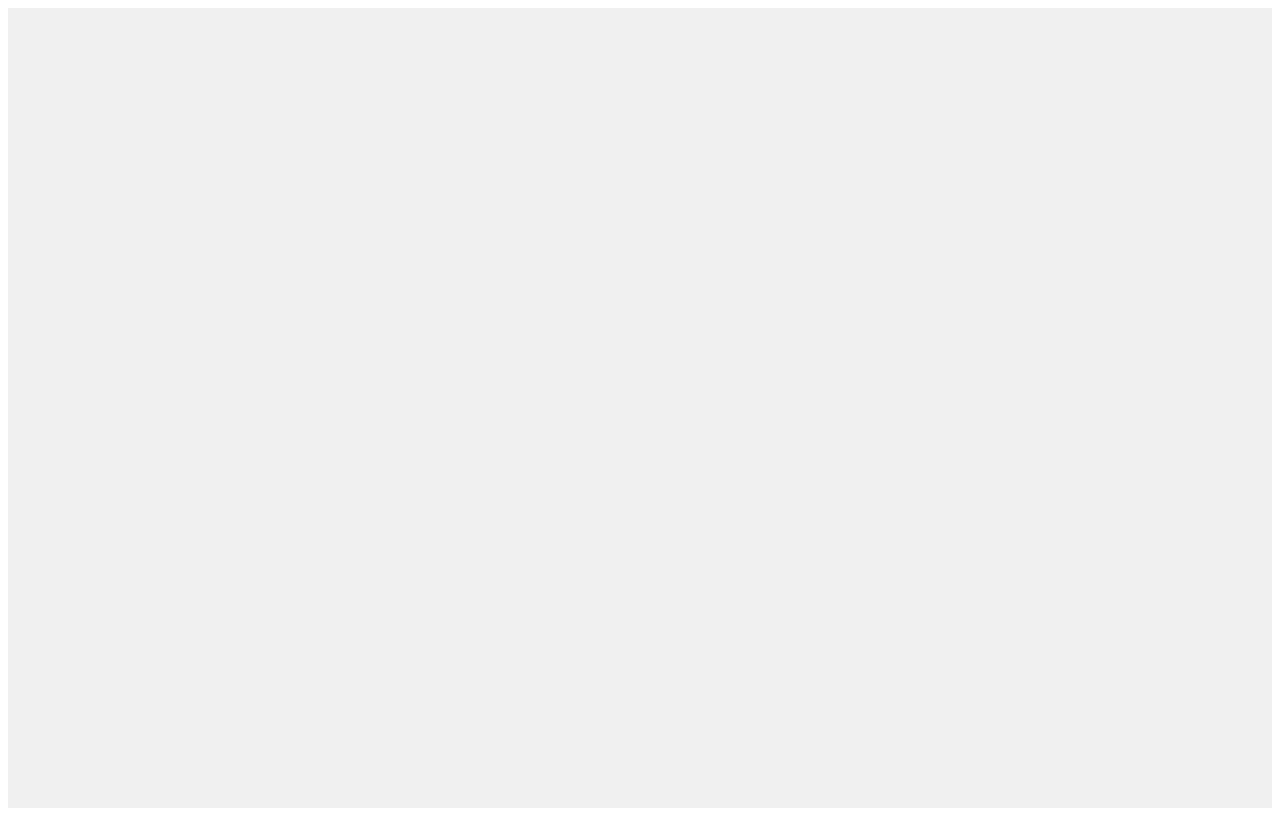
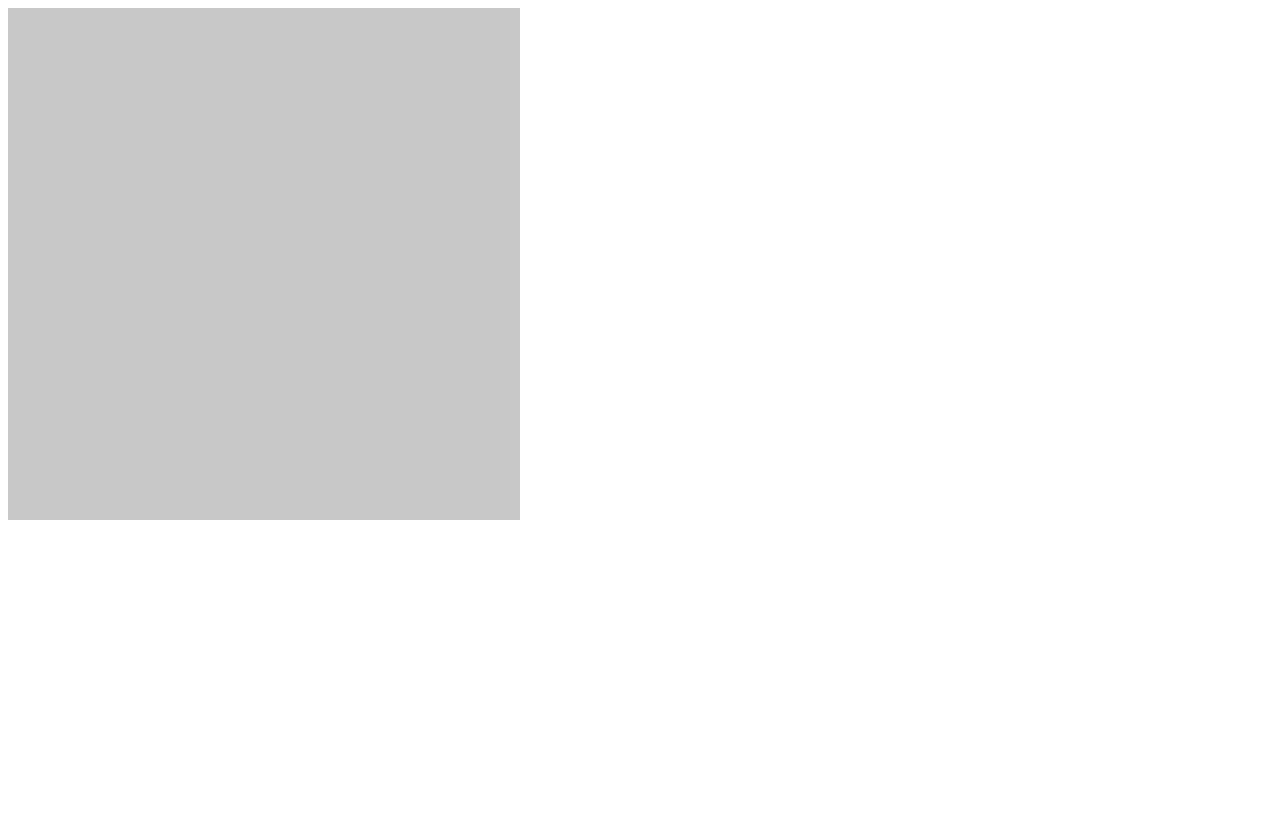
Before and after one commit to derek-graves/etch-a-sketch, a plain HTML site: page index.html in a window 1280 px wide. Drawn offline with Linux system fonts and the light colour scheme.

Commit message:
Generate and proportionally size all 'pixels'

```diff
--- a/etch-a-sketch.js
+++ b/etch-a-sketch.js
@@ -0,0 +1,14 @@
+const sketch = document.querySelector('#sketch-area');
+const desiredWidth = 40;
+sketch.style.width = `${desiredWidth}vw`;
+
+const numPixels = 16;
+for (let i = 0; i < numPixels ** 2; i++) {
+  const newPixel = document.createElement('div');
+  newPixel.classList.add('pixel');
+
+  //40vw is the default (hard-coded) width of the sketch
+  //may want to change in future
+  newPixel.style.width = `${desiredWidth / numPixels}vw`;
+  sketch.appendChild(newPixel);
+}
--- a/style.css
+++ b/style.css
@@ -1,9 +1,11 @@
 #sketch-area {
-  margin: 0;
   display: flex;
   flex-wrap: wrap;
-  justify-content: center;
-  align-items: center;
-  min-height: 100vh;
+  aspect-ratio: 1 / 1;
   background-color: rgb(240,240,240);
 }
+
+.pixel {
+  aspect-ratio: 1 / 1;
+  background-color: rgb(200, 200, 200);
+}
```
